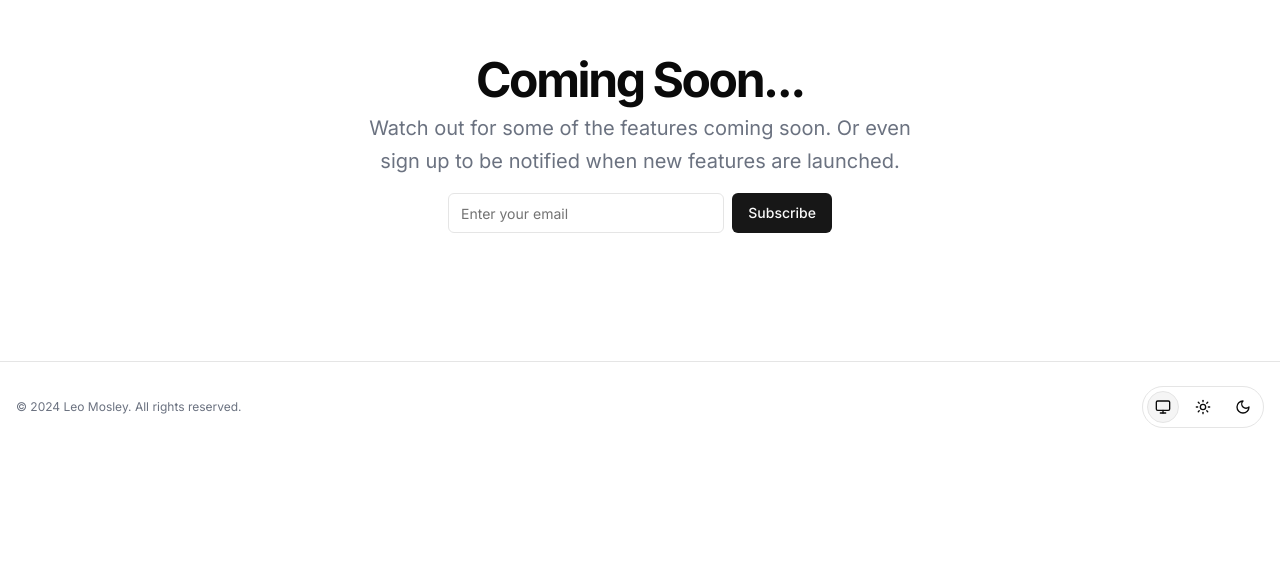
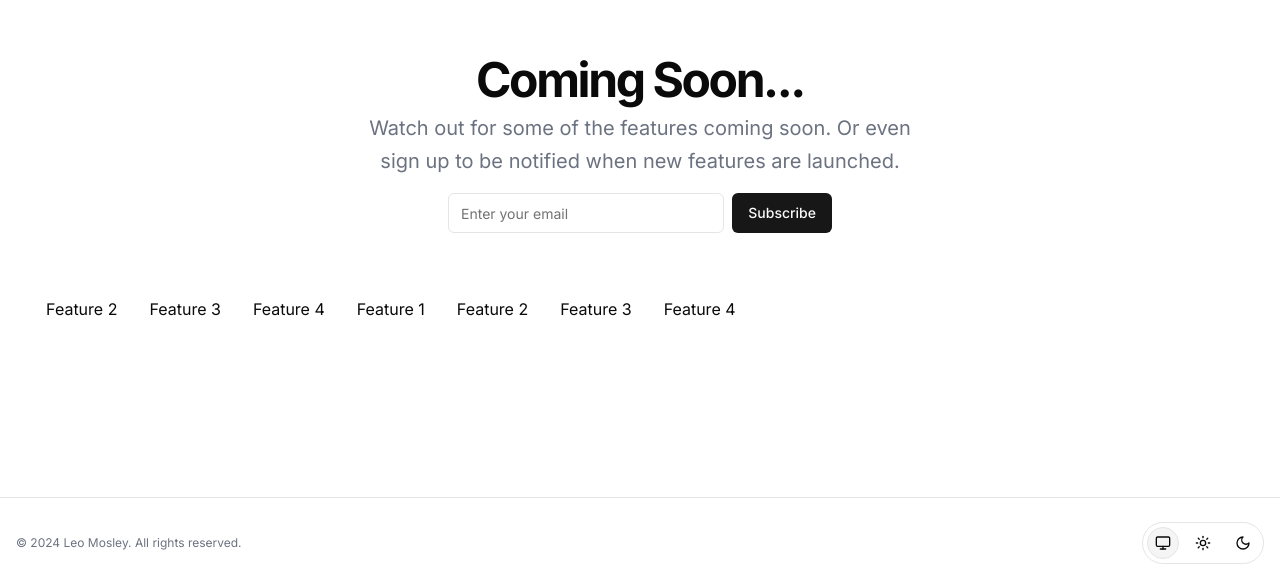
Before and after one commit to leomosley/ds.mosly.dev, a Next.js app: page / in a window 1280 px wide. Shown: the part 1310-1898 px from the top of the page. Before the commit the page ends 1762 px from the top, so only its background shows below. Built offline with nearby package versions, Linux system fonts and the light colour scheme.

Commit message:
test: temp marquee

```diff
--- a/app/page.tsx
+++ b/app/page.tsx
@@ -3,12 +3,20 @@ import { Button } from "@/components/ui/button";
 import { Input } from "@/components/ui/input";
 import { GitGraph, ListOrdered, Share2 } from "lucide-react";
 import { NavCard } from "@/components/nav-card";
+import { Marquee } from "@/components/marquee";
 
 export default function Home() {
   const dataStructures = [
     { title: "Stacks", description: "Visualise Last-In-First-Out (LIFO) data structures.", href: "/learn/stacks", icon: <ListOrdered className="h-12 w-12 text-primary" /> },
     { title: "Queues", description: "Understand First-In-First-Out (FIFO) operations.", href: "/learn/queues", icon: <GitGraph className="h-12 w-12 text-primary" /> },
     { title: "Graphs", description: "Visualise complex relationships and networks.", href: "/learn/graphs", icon: <Share2 className="h-12 w-12 text-primary" /> },
+  ];
+
+  const comingSoon = [
+    { title: "Feature 1" },
+    { title: "Feature 2" },
+    { title: "Feature 3" },
+    { title: "Feature 4" },
   ];
 
   return (
@@ -56,6 +64,13 @@ export default function Home() {
                 <Button type="submit">Subscribe</Button>
               </form>
             </div>
+            <div className="w-full">
+              <Marquee>
+                {comingSoon.map((item, index) => (
+                  <span key={index} className="mx-4">{item.title}</span>
+                ))}
+              </Marquee>
+            </div>
           </div>
         </div>
       </section>
--- /dev/null
+++ b/components/marquee.tsx
@@ -0,0 +1,24 @@
+import { cn } from "@/lib/utils";
+
+export function Marquee({
+  children,
+  className
+}: {
+  children: React.ReactNode;
+  className?: string;
+}) {
+  return (
+    <div className={cn(
+      "relative flex overflow-x-hidden",
+      className
+    )}>
+      <div className="py-12 animate-marquee whitespace-nowrap">
+        {children}
+      </div>
+
+      <div className="absolute top-0 py-12 animate-marquee2 whitespace-nowrap">
+        {children}
+      </div>
+    </div>
+  );
+}
--- a/tailwind.config.ts
+++ b/tailwind.config.ts
@@ -55,7 +55,21 @@ const config: Config = {
 				lg: 'var(--radius)',
 				md: 'calc(var(--radius) - 2px)',
 				sm: 'calc(var(--radius) - 4px)'
-  		}
+			},
+			animation: {
+				marquee: 'marquee 25s linear infinite',
+				marquee2: 'marquee2 25s linear infinite',
+			},
+			keyframes: {
+				marquee: {
+					'0%': { transform: 'translateX(0%)' },
+					'100%': { transform: 'translateX(-100%)' },
+				},
+				marquee2: {
+					'0%': { transform: 'translateX(100%)' },
+					'100%': { transform: 'translateX(0%)' },
+				},
+			},
 		}
 	},
 	plugins: [require("tailwindcss-animate")],
```
Lines whose indentation alone changed are shown as unchanged.
